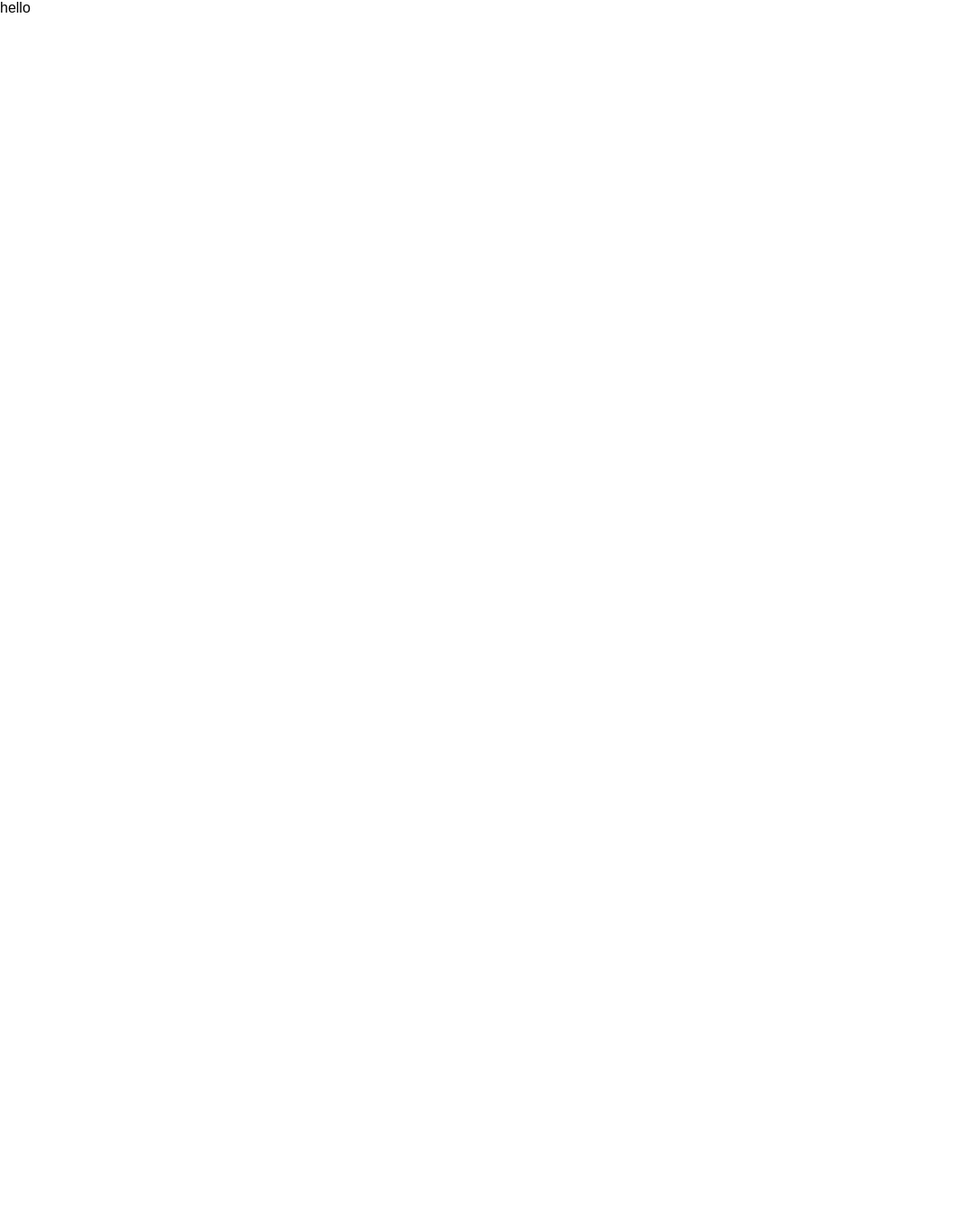
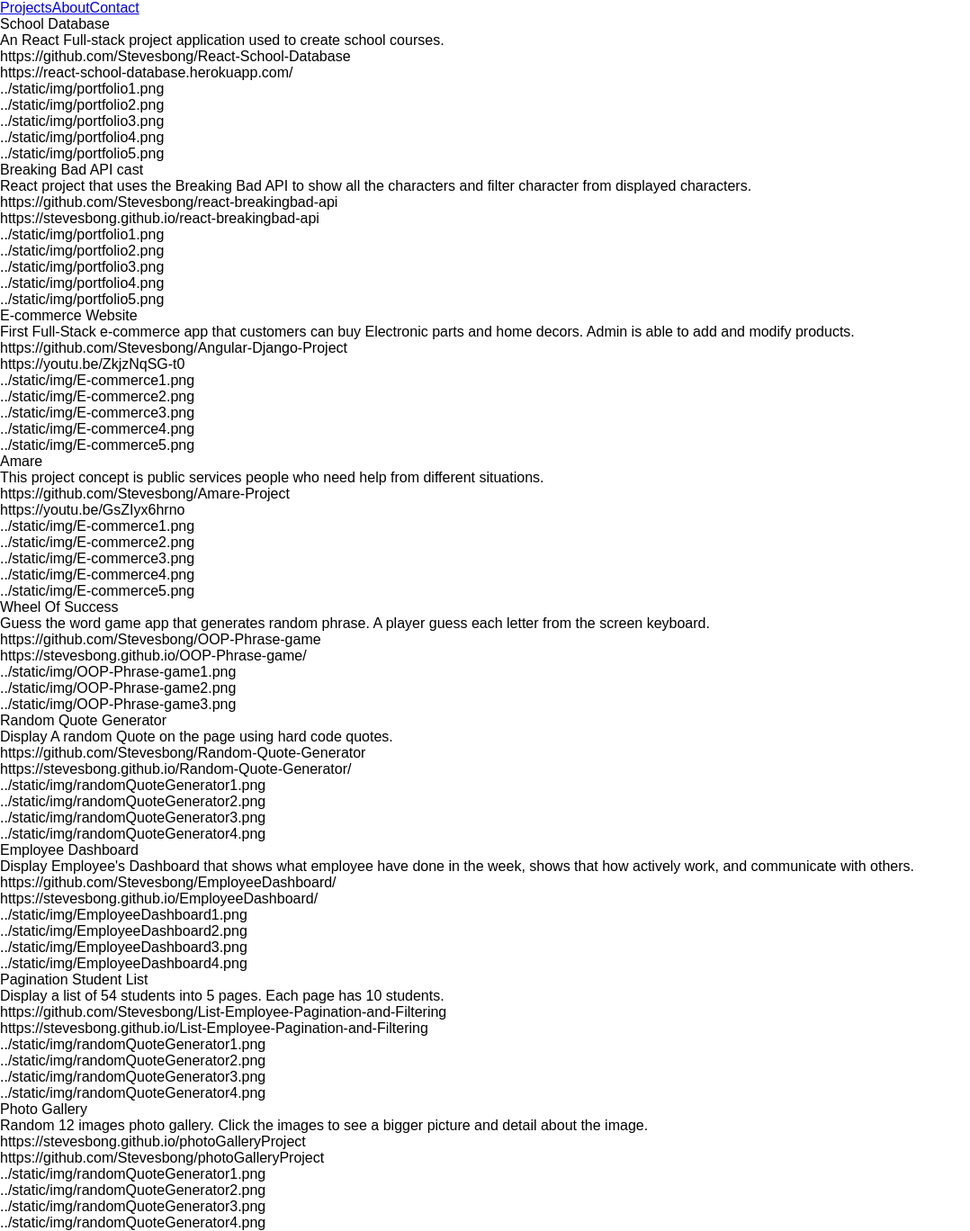
Before and after one commit to Stevesbong/react-portfolio, a React (Create React App) app: page / in a window 1280 px wide. Shown: the whole page at 90% size, without its empty margins (0-1078 px from the left). Before the commit the page ends 800 px from the top, so only its background shows below. Built offline with nearby package versions, Linux system fonts and the light colour scheme.

Commit message:
add data.json file for each project name desc etc.

```diff
--- a/src/App.js
+++ b/src/App.js
@@ -1,11 +1,26 @@
 import React from 'react';
+import { BrowserRouter, Route, Redirect, Switch } from 'react-router-dom';
+import ProjectContainer from './components/ProjectContainer';
+import Project from './components/Project';
+import Header from './components/Header';
+
 
 
 function App() {
   return (
-    <div className="App">
-      hello
-    </div>
+    <BrowserRouter>
+
+      <div className="App">
+
+        <Header />
+        <ProjectContainer />
+        <Switch>
+          <Route></Route>
+        </Switch>
+
+      </div>
+
+    </BrowserRouter>
   );
 }
 
--- /dev/null
+++ b/src/Data.json
@@ -0,0 +1,94 @@
+{
+    "projects": [
+        {
+            "id": 1,
+            "project_name": "School Database",
+            "description": "An React Full-stack project application used to create school courses.",
+            "technologies": [ "CSS", "JavaScript", "JSX", "React", "Context API", "SQLite" ],
+            "live_link": "https://react-school-database.herokuapp.com/",
+            "github_link": "https://github.com/Stevesbong/React-School-Database",
+            "image_thumbnail_urls": "../static/img/portfolio-thumbnail.png",
+            "image_urls": ["../static/img/portfolio1.png", "../static/img/portfolio2.png", "../static/img/portfolio3.png", "../static/img/portfolio4.png", "../static/img/portfolio5.png"]
+        },
+        {
+            "id": 2,
+            "project_name": "Breaking Bad API cast",
+            "description": "React project that uses the Breaking Bad API to show all the characters and filter character from displayed characters.",
+            "technologies": [ "CSS", "JavaScript", "JSX", "React", "React Hooks" ],
+            "live_link": "https://stevesbong.github.io/react-breakingbad-api",
+            "github_link": "https://github.com/Stevesbong/react-breakingbad-api",
+            "image_thumbnail_urls": "../static/img/portfolio-thumbnail.png",
+            "image_urls": ["../static/img/portfolio1.png", "../static/img/portfolio2.png", "../static/img/portfolio3.png", "../static/img/portfolio4.png", "../static/img/portfolio5.png"]
+        },
+        {
+            "id": 3,
+            "project_name": "E-commerce Website",
+            "description": "First Full-Stack e-commerce app that customers can buy Electronic parts and home decors. Admin is able to add and modify products.",
+            "technologies": [ "HTML", "CSS", "JavaScript", "Bootstrap", "Angular", "Python", "Django" ],
+            "live_link": "https://youtu.be/ZkjzNqSG-t0",
+            "github_link": "https://github.com/Stevesbong/Angular-Django-Project",
+            "image_thumbnail_urls": "../static/img/E-commerce-thumbnail.png",
+            "image_urls": ["../static/img/E-commerce1.png", "../static/img/E-commerce2.png", "../static/img/E-commerce3.png", "../static/img/E-commerce4.png", "../static/img/E-commerce5.png"]
+        },
+        {
+            "id": 4,
+            "project_name": "Amare",
+            "description": "This project concept is public services people who need help from different situations.",
+            "technologies": [ "HTML", "CSS", "Bootstrap", "Python", "Django" ],
+            "live_link": "https://youtu.be/GsZIyx6hrno",
+            "github_link": "https://github.com/Stevesbong/Amare-Project",
+            "image_thumbnail_urls": "../static/img/E-commerce-thumbnail.png",
+            "image_urls": ["../static/img/E-commerce1.png", "../static/img/E-commerce2.png", "../static/img/E-commerce3.png", "../static/img/E-commerce4.png", "../static/img/E-commerce5.png"]
+        },
+        {
+            "id": 5,
+            "project_name": "Wheel Of Success",
+            "description": "Guess the word game app that generates random phrase. A player guess each letter from the screen keyboard.",
+            "technologies": [ "HTML", "CSS", "JavaScript" ],
+            "live_link": "https://stevesbong.github.io/OOP-Phrase-game/",
+            "github_link": "https://github.com/Stevesbong/OOP-Phrase-game",
+            "image_thumbnail_urls": "../static/img/OOP-Phrase-game-thumbnail.png",
+            "image_urls": ["../static/img/OOP-Phrase-game1.png", "../static/img/OOP-Phrase-game2.png", "../static/img/OOP-Phrase-game3.png"]
+        },
+        {
+            "id": 6,
+            "project_name": "Random Quote Generator",
+            "description": "Display A random Quote on the page using hard code quotes.",
+            "technologies": [ "HTML", "CSS", "JavaScript" ],
+            "live_link": "https://stevesbong.github.io/Random-Quote-Generator/",
+            "github_link": "https://github.com/Stevesbong/Random-Quote-Generator",
+            "image_thumbnail_urls": "../static/img/randomQuoteGenerator-thumbnail.png",
+            "image_urls": ["../static/img/randomQuoteGenerator1.png", "../static/img/randomQuoteGenerator2.png", "../static/img/randomQuoteGenerator3.png", "../static/img/randomQuoteGenerator4.png"]
+        },
+        {
+            "id": 7,
+            "project_name": "Employee Dashboard",
+            "description": "Display Employee's Dashboard that shows what employee have done in the week, shows that how actively work, and communicate with others.",
+            "technologies": [ "HTML", "CSS", "Sass", "JavaScript", "Chart.js" ],
+            "live_link": "https://stevesbong.github.io/EmployeeDashboard/",
+            "github_link": "https://github.com/Stevesbong/EmployeeDashboard/",
+            "image_thumbnail_urls": "../static/img/EmployeeDashboard-thumbnail.png",
+            "image_urls": ["../static/img/EmployeeDashboard1.png", "../static/img/EmployeeDashboard2.png", "../static/img/EmployeeDashboard3.png", "../static/img/EmployeeDashboard4.png"]
+        },
+        {
+            "id": 8,
+            "project_name": "Pagination Student List",
+            "description": "Display a list of 54 students into 5 pages. Each page has 10 students.",
+            "technologies": [ "HTML", "CSS", "JavaScript" ],
+            "live_link": "https://stevesbong.github.io/List-Employee-Pagination-and-Filtering",
+            "github_link": "https://github.com/Stevesbong/List-Employee-Pagination-and-Filtering",
+            "image_thumbnail_urls": "../static/img/randomQuoteGenerator-thumbnail.png",
+            "image_urls": ["../static/img/randomQuoteGenerator1.png", "../static/img/randomQuoteGenerator2.png", "../static/img/randomQuoteGenerator3.png", "../static/img/randomQuoteGenerator4.png"]
+        },
+        {
+            "id": 9,
+            "project_name": "Photo Gallery",
+            "description": "Random 12 images photo gallery. Click the images to see a bigger picture and detail about the image.",
+            "technologies": [ "HTML", "CSS", "Sass", "JavaScript", "JQuery(lightbox)" ],
+            "live_link": "https://github.com/Stevesbong/photoGalleryProject",
+            "github_link": "https://stevesbong.github.io/photoGalleryProject",
+            "image_thumbnail_urls": "../static/img/randomQuoteGenerator-thumbnail.png",
+            "image_urls": ["../static/img/randomQuoteGenerator1.png", "../static/img/randomQuoteGenerator2.png", "../static/img/randomQuoteGenerator3.png", "../static/img/randomQuoteGenerator4.png"]
+        }
+    ]
+}
--- a/src/components/ProjectContainer.js
+++ b/src/components/ProjectContainer.js
@@ -1,10 +1,29 @@
-import React, { Component } from 'react'
+import React, { Component } from 'react';
+import Data from '../Data.json';
 
 export default class ProjectContainer extends Component {
+
+    state = {
+        data: Data
+    }
     render() {
+        const { data } = this.state;
+        console.log(data.projects)
         return (
             <div>
-
+                {data.projects.map( ( project,index ) => (
+                    <div key={index}>
+                        <p>{project.project_name}</p>
+                        <p>{project.description}</p>
+                        <p>{project.github_link}</p>
+                        <p>{project.live_link}</p>
+                        <ul>
+                            {project.image_urls.map( ( img, index ) => (
+                                <li key={index}>{img}</li>
+                            ))}
+                        </ul>
+                    </div>
+                ))}
             </div>
         )
     }
```
